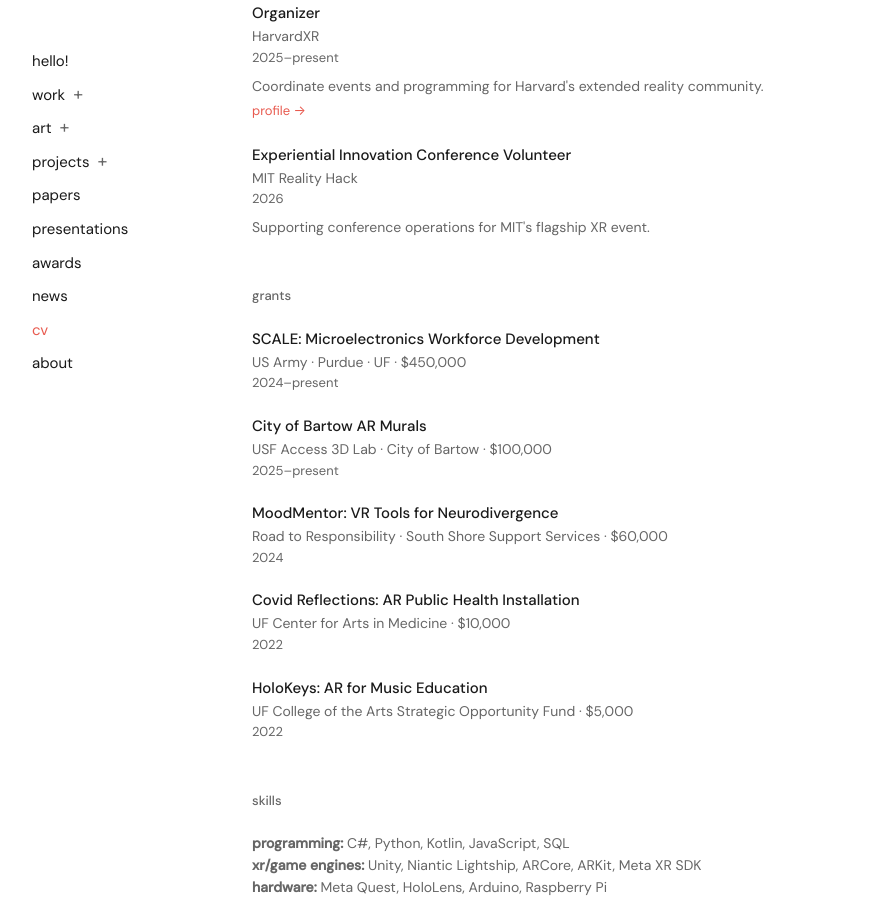
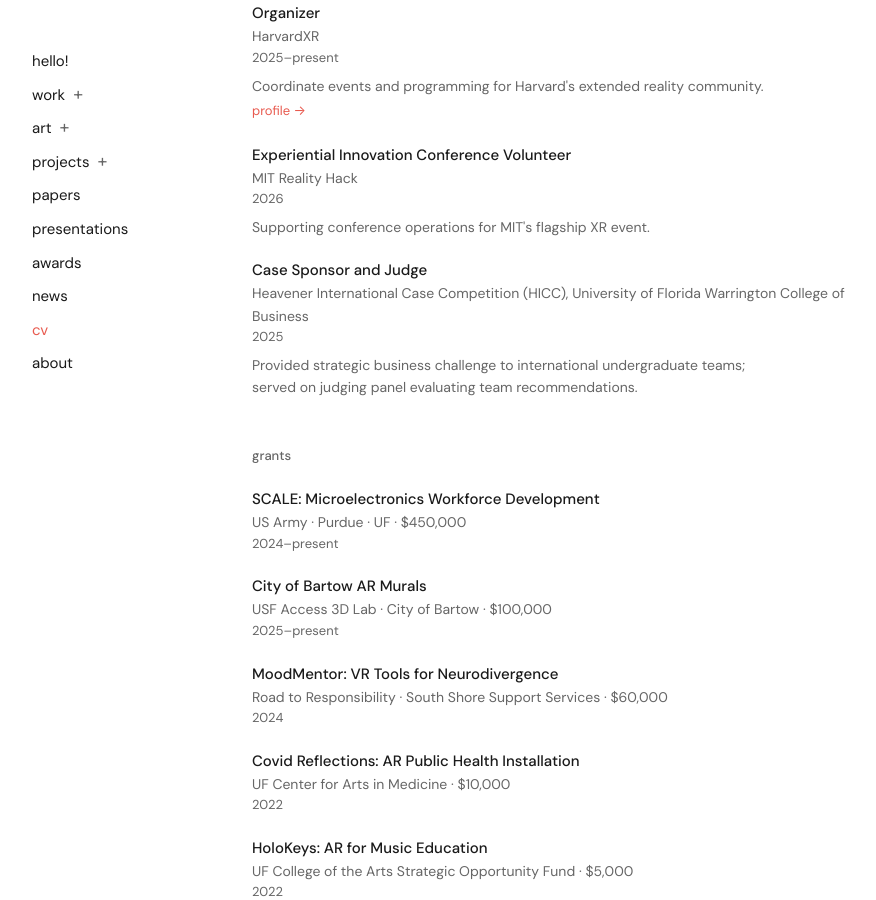
Before and after one commit to austin-from-ais/austinstanbury, a Jekyll site: the page built from cv.html, in a window 1280 px wide and 900 px high, scrolled down 1142 px. Shown: the whole window, without its empty margins (16-892 px from the left). Built offline with Jekyll 4.4.1, drawn with Linux system fonts in a browser that asks for light colours.

Commit message:
Add Heavener International Case Competition role to service section
Co-Authored-By: Claude Opus 4.7 (1M context) <noreply@anthropic.com>

```diff
--- a/cv.html
+++ b/cv.html
@@ -63,6 +63,12 @@ permalink: /cv/
         <p class="cv-entry-date">2026</p>
         <p class="cv-entry-desc">Supporting conference operations for MIT's flagship XR event.</p>
     </div>
+    <div class="cv-entry">
+        <p class="cv-entry-title">Case Sponsor and Judge</p>
+        <p class="cv-entry-org">Heavener International Case Competition (HICC), University of Florida Warrington College of Business</p>
+        <p class="cv-entry-date">2025</p>
+        <p class="cv-entry-desc">Provided strategic business challenge to international undergraduate teams; served on judging panel evaluating team recommendations.</p>
+    </div>
 </div>
 
 <div class="cv-section">
```
